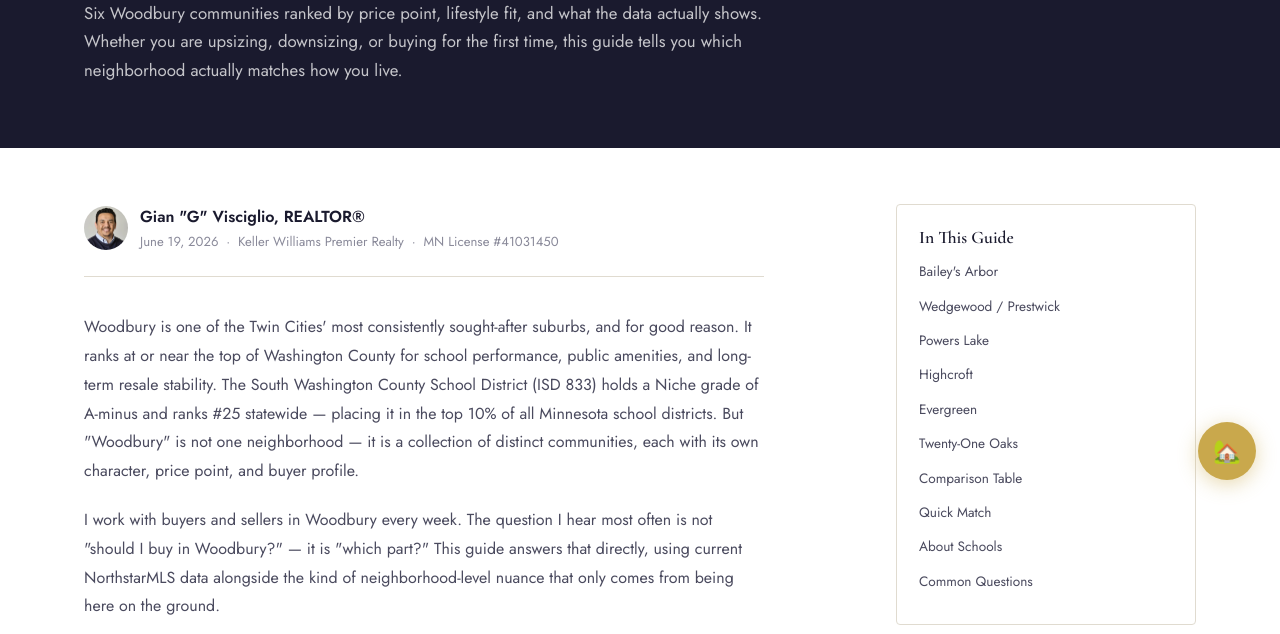
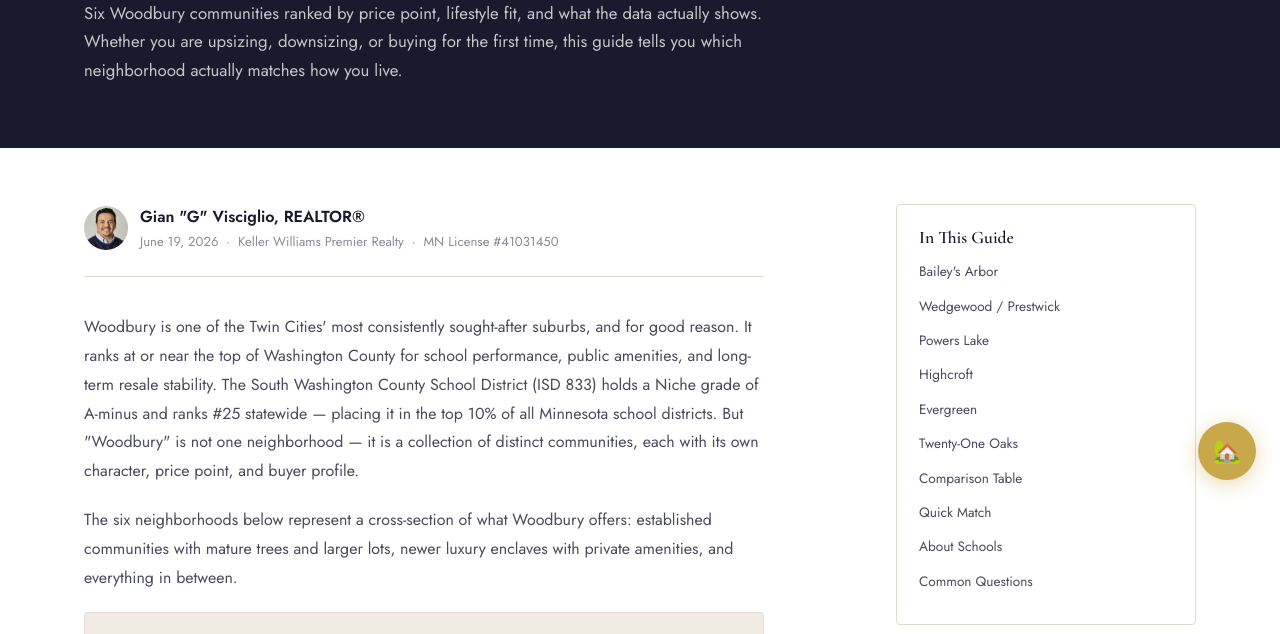
Before and after one commit to gianpaulof-pixel/WoodburyNest, a website: page blog/best-neighborhoods-woodbury-mn/index.html in a window 1280 px wide. Shown: the part 296-930 px from the top of the page. Drawn offline with nearby package versions, Linux system fonts and the light colour scheme.

Commit message:
Update blog

```diff
--- a/blog/best-neighborhoods-woodbury-mn/index.html
+++ b/blog/best-neighborhoods-woodbury-mn/index.html
@@ -227,8 +227,6 @@
         </div>
 
         <p>Woodbury is one of the Twin Cities' most consistently sought-after suburbs, and for good reason. It ranks at or near the top of Washington County for school performance, public amenities, and long-term resale stability. The South Washington County School District (ISD 833) holds a Niche grade of A-minus and ranks #25 statewide — placing it in the top 10% of all Minnesota school districts. But "Woodbury" is not one neighborhood — it is a collection of distinct communities, each with its own character, price point, and buyer profile.</p>
-
-        <p>I work with buyers and sellers in Woodbury every week. The question I hear most often is not "should I buy in Woodbury?" — it is "which part?" This guide answers that directly, using current NorthstarMLS data alongside the kind of neighborhood-level nuance that only comes from being here on the ground.</p>
 
         <p>The six neighborhoods below represent a cross-section of what Woodbury offers: established communities with mature trees and larger lots, newer luxury enclaves with private amenities, and everything in between.</p>
 
```
